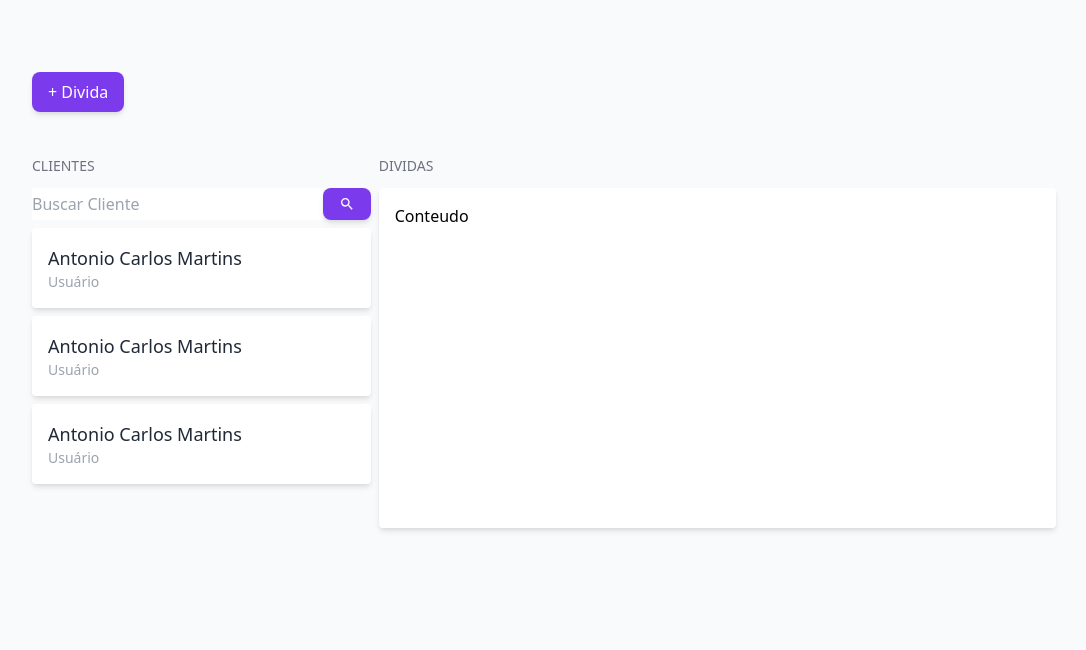
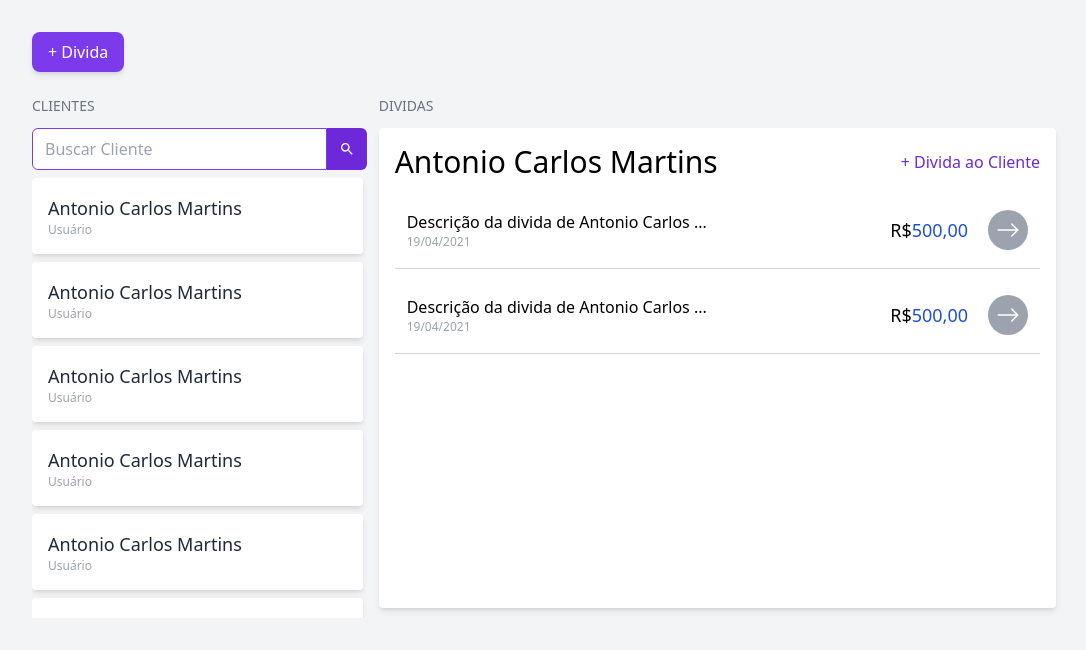
Before and after one commit to CarlosSb/devedores-teste-code7, a Next.js app: page / in a window 1280 px wide. Shown: the top 650 px of the page, without its empty margins (96-1182 px from the left). Built offline with nearby package versions, Linux system fonts and the light colour scheme.

Commit message:
finalizando primeira etapa do layout

```diff
--- a/src/pages/index.js
+++ b/src/pages/index.js
@@ -1,66 +1,140 @@
 import Head from "next/head";
 import { MdSearch } from "react-icons/md";
+import { BsArrowRight } from "react-icons/bs";
 
 export default function Home() {
   return (
-    <div className="container mx-auto my-10 h-full">
+    <div className="container mx-auto py-2 h-full">
       <Head>
         <title>Devedores</title>
         <link rel="icon" href="/favicon.ico" />
       </Head>
 
-      <main className="max-w-5xl mx-auto flex flex-col m-5">
-        <div className="py-8">
+      <main className="max-w-5xl mx-auto flex flex-col h-full">
+        <div className="pb-1 pt-6">
           <button type="button" className="btn btn-primary">
             + Divida
           </button>
         </div>
 
-        <div className="flex gap-2">
-          <div className="w-1/3 h-full">
+        <div className="flex gap-2 my-2 ">
+          <div className="w-1/3 h-100 pb-10">
             <h2 className="text-sm text-gray-500 my-3">CLIENTES</h2>
 
-            <div className="flex my-2">
+            <form className="flex my-2 mr-1">
               <input
                 type="text"
-                value=""
                 placeholder="Buscar Cliente"
-                className="w-full"
+                className="w-full py-2 px-3 border border-purple-600 focus:border-purple-800 rounded-l-md focus:outline-none"
               />
-              <button type="button" className="btn btn-primary">
+              <button
+                type="submit"
+                className="text-white bg-purple-700 px-3 py-2 rounded-r-md focus:outline-none focus:bg-purple-800 hover:bg-purple-800"
+              >
                 <MdSearch />
               </button>
-            </div>
+            </form>
 
-            <div className="flex flex-col gap-2">
+            <div className="flex flex-col gap-2 mt-1 pr-2 h-full overflow-y-auto">
               {/** lista de Clientes */}
               <div className="p-4 bg-white rounded shadow-md">
                 <p className="text-lg text-gray-800 font-medium">
                   Antonio Carlos Martins
                 </p>
-                <p className="text-sm text-gray-400 font-light">Usuário</p>
+                <p className="text-xs text-gray-400 font-light">Usuário</p>
               </div>
 
               <div className="p-4 bg-white rounded shadow-md">
                 <p className="text-lg text-gray-800 font-medium">
                   Antonio Carlos Martins
                 </p>
-                <p className="text-sm text-gray-400 font-light">Usuário</p>
+                <p className="text-xs text-gray-400 font-light">Usuário</p>
               </div>
 
               <div className="p-4 bg-white rounded shadow-md">
                 <p className="text-lg text-gray-800 font-medium">
                   Antonio Carlos Martins
                 </p>
-                <p className="text-sm text-gray-400 font-light">Usuário</p>
+                <p className="text-xs text-gray-400 font-light">Usuário</p>
               </div>
+
+              <div className="p-4 bg-white rounded shadow-md">
+                <p className="text-lg text-gray-800 font-medium">
+                  Antonio Carlos Martins
+                </p>
+                <p className="text-xs text-gray-400 font-light">Usuário</p>
+              </div>
+
+              <div className="p-4 bg-white rounded shadow-md">
+                <p className="text-lg text-gray-800 font-medium">
+                  Antonio Carlos Martins
+                </p>
+                <p className="text-xs text-gray-400 font-light">Usuário</p>
+              </div>
+
+              <div className="p-4 bg-white rounded shadow-md">
+                <p className="text-lg text-gray-800 font-medium">
+                  Antonio Carlos Martins
+                </p>
+                <p className="text-xs text-gray-400 font-light">Usuário</p>
+              </div>
+
               {/** lista de Clientes */}
             </div>
           </div>
-          <div className="w-2/3 ">
+          <div className="w-2/3">
             <h2 className="text-sm text-gray-500 my-3">DIVIDAS</h2>
-            <div className="bg-white rounded shadow-md h-full p-4">
-              Conteudo
+            <div className="bg-white rounded shadow-md p-4 mt-2 h-full ">
+              <div className="flex items-center justify-between">
+                <h2 className="text-3xl">Antonio Carlos Martins</h2>
+                <button
+                  type="button"
+                  className="text-purple-700 hover:text-purple-600 focus:text-purple-600 focus:outline-none"
+                >
+                  + Divida ao Cliente
+                </button>
+              </div>
+              <div className="flex flex-col gap-2 mt-1 py-2 h-full overflow-y-auto">
+                {/**lista de Dividas do Cliente */}
+
+                <div className="flex items-center justify-start gap-2 p-3 border-b border-gray-300">
+                  <div className="w-full">
+                    <p>Descrição da divida de Antonio Carlos ...</p>
+                    <p className="text-xs text-gray-400">19/04/2021</p>
+                  </div>
+
+                  <p className="text-lg p-3">
+                    R$<span className="text-blue-700">500,00</span>
+                  </p>
+
+                  <button
+                    type="button"
+                    className="focus:outline-none hover:bg-opacity-80 text-white text-2xl p-2 rounded-full bg-gray-400"
+                  >
+                    <BsArrowRight className="" />
+                  </button>
+                </div>
+
+                <div className="flex items-center justify-start gap-2 p-3 border-b border-gray-300">
+                  <div className="w-full">
+                    <p>Descrição da divida de Antonio Carlos ...</p>
+                    <p className="text-xs text-gray-400">19/04/2021</p>
+                  </div>
+
+                  <p className="text-lg p-3">
+                    R$<span className="text-blue-700">500,00</span>
+                  </p>
+
+                  <button
+                    type="button"
+                    className="focus:outline-none hover:bg-opacity-80 text-white text-2xl p-2 rounded-full bg-gray-400"
+                  >
+                    <BsArrowRight className="" />
+                  </button>
+                </div>
+
+                {/**lista de Dividas do Cliente */}
+              </div>
             </div>
           </div>
         </div>
--- a/src/styles/globals.css
+++ b/src/styles/globals.css
@@ -4,7 +4,7 @@
 @tailwind utilities;
 
 html {
-  @apply bg-gray-50 h-screen;
+  @apply bg-gray-100 h-screen;
 }
 
 .btn {
--- a/tailwind.config.js
+++ b/tailwind.config.js
@@ -5,7 +5,11 @@ module.exports = {
   ],
   darkMode: false, // or 'media' or 'class'
   theme: {
-    extend: {},
+    extend: {
+      height: {
+        100: "30rem",
+      },
+    },
   },
   variants: {
     extend: {},
```
